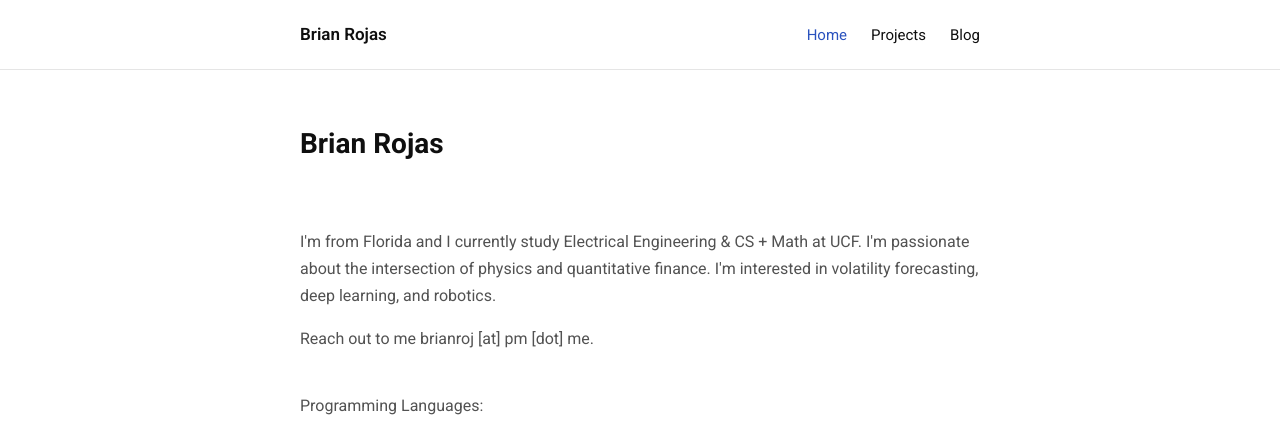
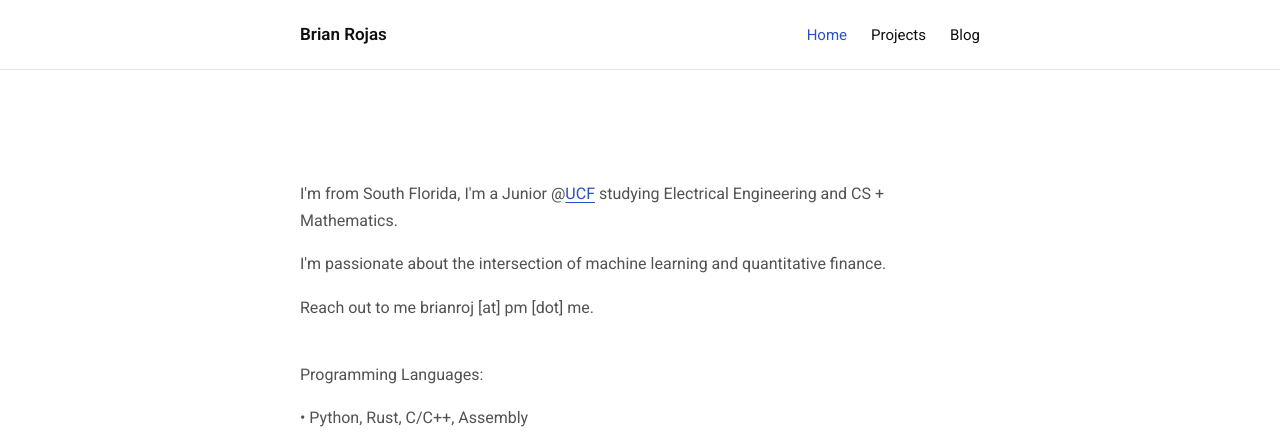
Before and after one commit to brianrojrc/brianrojrc.github.io, a Jekyll site: the page built from index.md, in a window 1280 px wide and 1348 px high. Shown: the top 441 px of the window. Built offline with Jekyll 4.4.1, drawn with Linux system fonts in a browser that asks for light colours; some of the changed text lies outside the part shown.

Commit message:
Update index.md

```diff
--- a/index.md
+++ b/index.md
@@ -4,11 +4,13 @@
 ---
 
 <header>
-    <h1 class="name">Brian Rojas</h1>
+    <h1 class="typing-title" id="typingTitle"></h1>
 </header>
 
 <section id="about">
-    <p>I'm from Florida and I currently study Electrical Engineering & CS + Math at UCF. I'm passionate about the intersection of physics and quantitative finance. I'm interested in volatility forecasting, deep learning, and robotics.</p>
+    <p>I'm from South Florida, I'm a Junior @<a href="https://www.ucf.edu" target="_blank">UCF</a> studying Electrical Engineering and CS + Mathematics.</p>
+
+    <p>I'm passionate about the intersection of machine learning and quantitative finance.</p>
 
     <p>Reach out to me brianroj [at] pm [dot] me.</p>
 </section>
@@ -16,6 +18,15 @@
 <section id="quick-links">
     <p>Programming Languages:</p>
     <ul style="list-style: none; padding-left: 0; margin-top: 8px;">
-        <li>Python, Rust, C/C++, Assembly,</li>
+        <li>• Python, Rust, C/C++, Assembly</li>
     </ul>
 </section>
+
+<section id="social-icons">
+    <a href="mailto:brianroj@pm.me" target="_blank" title="Email">
+        <img src="https://img.icons8.com/color/48/000000/gmail-new.png" alt="Gmail"/>
+    </a>
+    <a href="www.linkedin.com/in/brian-rojascr" target="_blank" title="LinkedIn">
+        <img src="https://img.icons8.com/color/48/000000/linkedin.png" alt="LinkedIn"/>
+    </a>
+</section>
```
